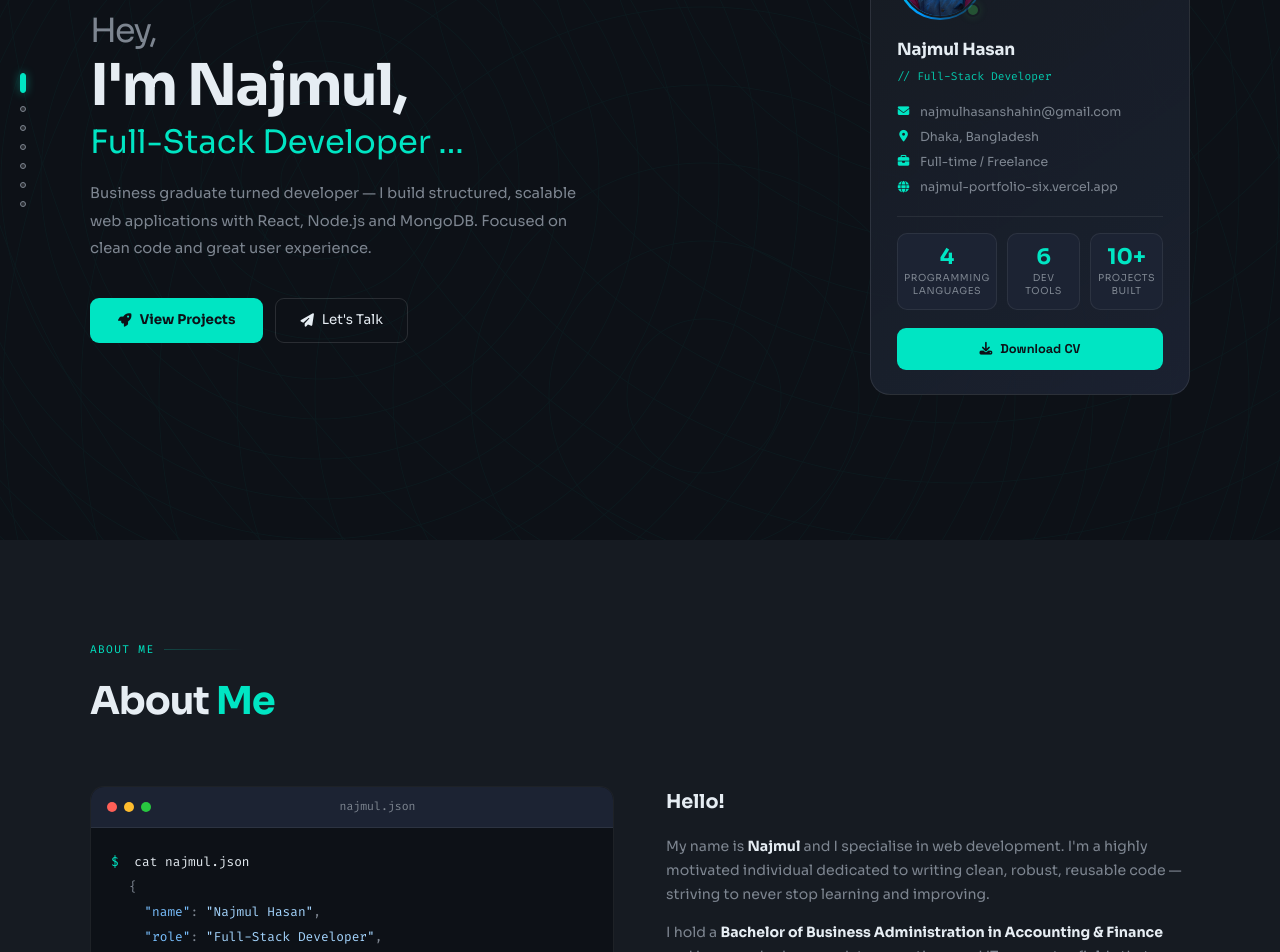
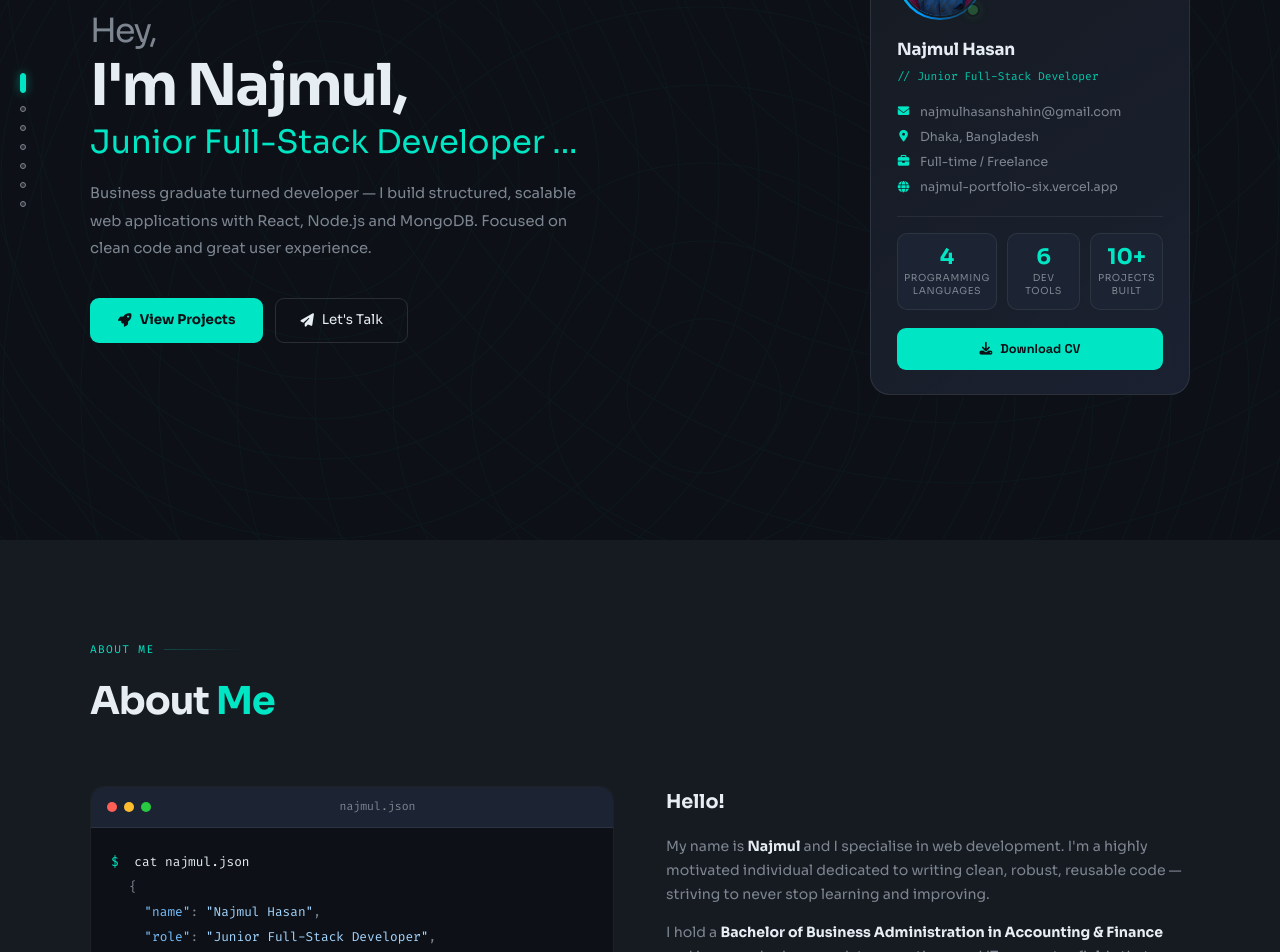
Before and after one commit to najmulcodes/najmul-portfolio, a Next.js app: page / in a window 1280 px wide. Shown: the part 260-1212 px from the top of the page. Built offline with nearby package versions, Linux system fonts and the light colour scheme.

Commit message:
Update page.js

```diff
--- a/app/page.js
+++ b/app/page.js
@@ -352,7 +352,7 @@ export default function Portfolio() {
             <h1 className="p-hero-title">
               <span className="hi">Hey,</span>
               I&apos;m Najmul,
-              <span className="role">Full-Stack Developer ...</span>
+              <span className="role">Junior Full-Stack Developer ...</span>
             </h1>
             <p className="p-hero-desc">
               Business graduate turned developer — I build structured, scalable web applications
@@ -378,7 +378,7 @@ export default function Portfolio() {
               <span className="p-card-online" />
             </div>
             <div className="p-card-name">Najmul Hasan</div>
-            <div className="p-card-role">// Full-Stack Developer</div>
+            <div className="p-card-role">// Junior Full-Stack Developer</div>
             <div className="p-card-meta">
               <div className="p-card-meta-row"><i className="fas fa-envelope" /><a href="mailto:najmulhasanshahin@gmail.com">najmulhasanshahin@gmail.com</a></div>
               <div className="p-card-meta-row"><i className="fas fa-map-marker-alt" />Dhaka, Bangladesh</div>
@@ -413,7 +413,7 @@ export default function Portfolio() {
                 <div className="p-tline"><span className="p-tprompt">$</span><span className="p-tcmd">&nbsp;cat najmul.json</span></div>
                 <div className="p-tout">{"{"}</div>
                 <div className="p-tout">&nbsp;&nbsp;<span className="p-tval">&quot;name&quot;</span>: <span className="p-tstr">&quot;Najmul Hasan&quot;</span>,</div>
-                <div className="p-tout">&nbsp;&nbsp;<span className="p-tval">&quot;role&quot;</span>: <span className="p-tstr">&quot;Full-Stack Developer&quot;</span>,</div>
+                <div className="p-tout">&nbsp;&nbsp;<span className="p-tval">&quot;role&quot;</span>: <span className="p-tstr">&quot;Junior Full-Stack Developer&quot;</span>,</div>
                 <div className="p-tout">&nbsp;&nbsp;<span className="p-tval">&quot;location&quot;</span>: <span className="p-tstr">&quot;Dhaka, Bangladesh&quot;</span>,</div>
                 <div className="p-tout">&nbsp;&nbsp;<span className="p-tval">&quot;education&quot;</span>: <span className="p-tstr">&quot;BBA Accounting &amp; Finance&quot;</span>,</div>
                 <div className="p-tout">&nbsp;&nbsp;<span className="p-tval">&quot;experience&quot;</span>: <span className="p-tnum">3</span>,</div>
```
